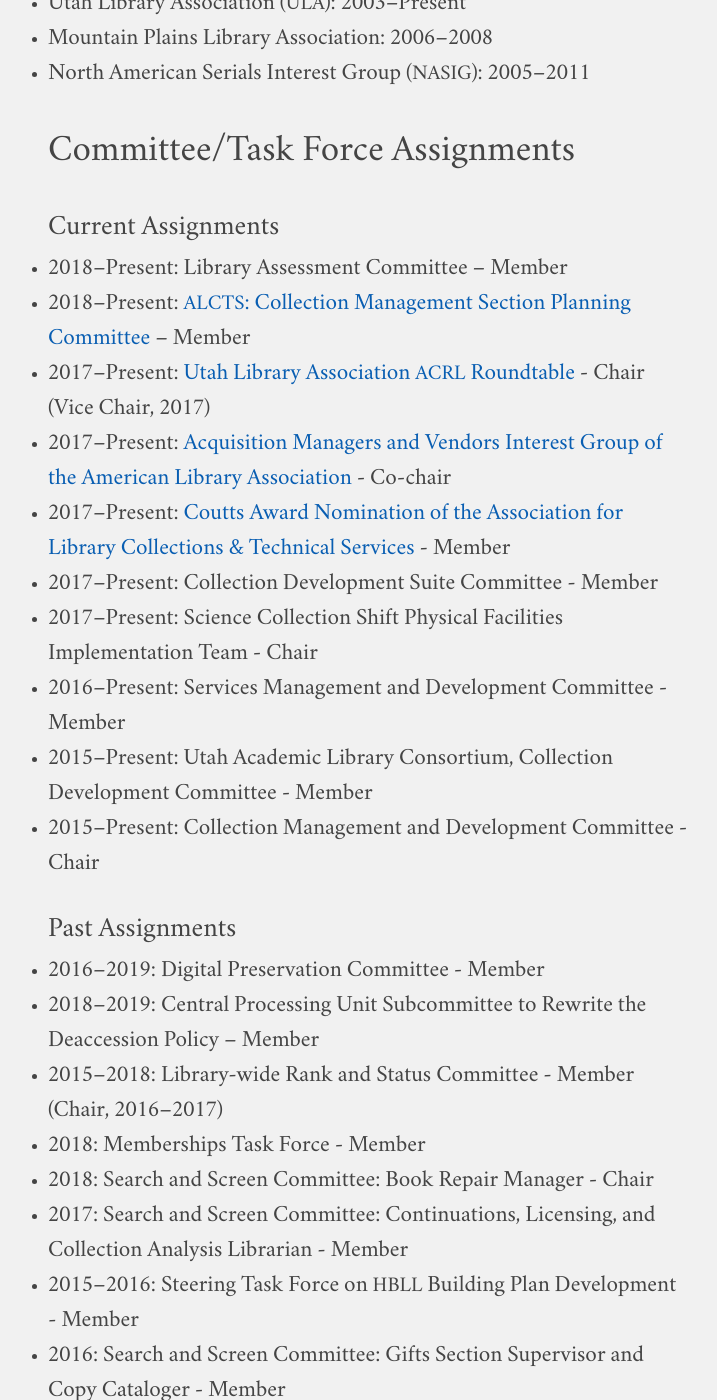
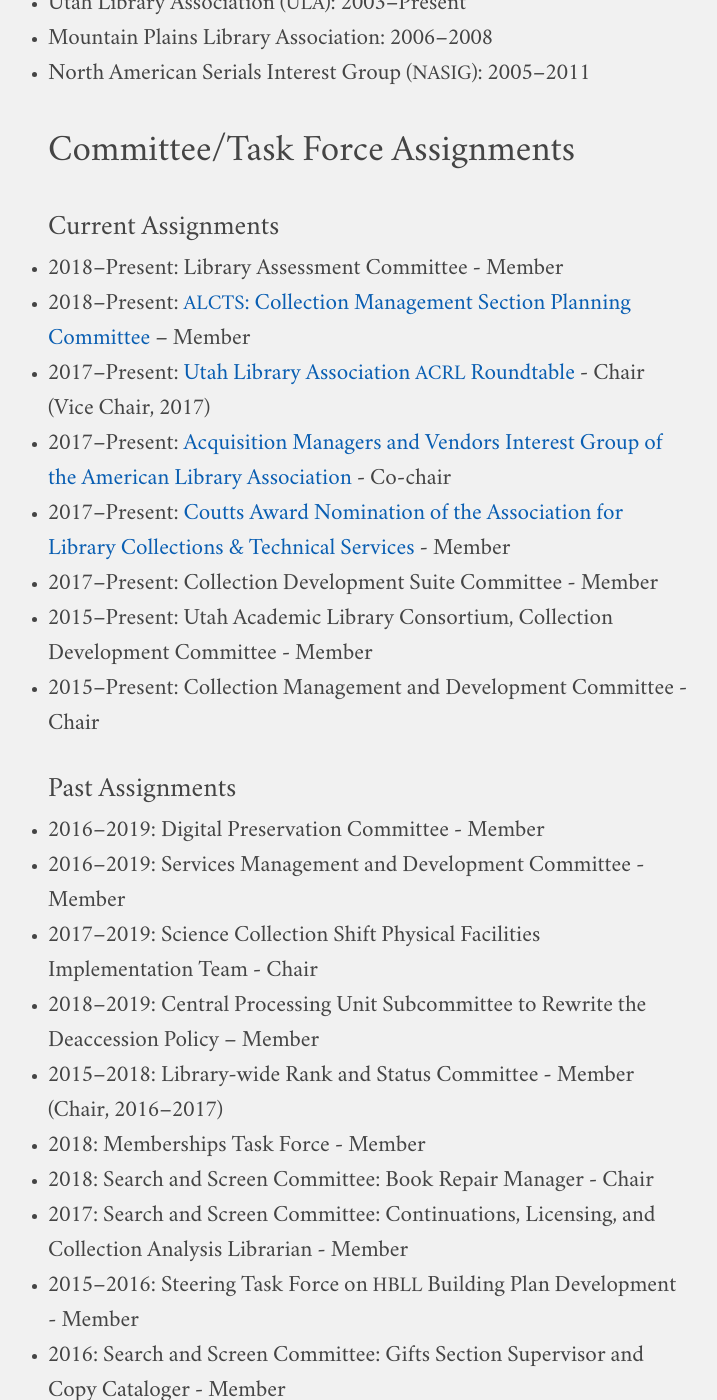
Before and after one commit to jaredhowland/jaredhowland.github.io, a Jekyll site: the page built from content/vita.md, in a window 1280 px wide and 1400 px high, scrolled down 12628 px. Shown: the whole window, without its empty margins (272-989 px from the left). Built offline with Jekyll 4.4.1, drawn with Linux system fonts in a browser that asks for light colours.

Commit message:
Update vita.md

```diff
--- a/content/vita.md
+++ b/content/vita.md
@@ -175,19 +175,19 @@ Implemented a Journals A–Z list, OpenURL link resolver, and an Electronic Reso
 ## Committee/Task Force Assignments ##
 
 ### Current Assignments ###
-* 2018–Present: Library Assessment Committee – Member
+* 2018–Present: Library Assessment Committee - Member
 * 2018–Present: [<span class="caps">ALCTS</span>: Collection Management Section Planning Committee][15] – Member
 * 2017–Present: [Utah Library Association <span class="caps">ACRL</span> Roundtable][16] - Chair (Vice Chair, 2017)
 * 2017–Present: [Acquisition Managers and Vendors Interest Group of the American Library Association][17] - Co-chair
 * 2017–Present: [Coutts Award Nomination of the Association for Library Collections & Technical Services][18] - Member
 * 2017–Present: Collection Development Suite Committee - Member
-* 2017–Present: Science Collection Shift Physical Facilities Implementation Team - Chair
-* 2016–Present: Services Management and Development Committee - Member
 * 2015–Present: Utah Academic Library Consortium, Collection Development Committee - Member
 * 2015–Present: Collection Management and Development Committee - Chair
 
 ### Past Assignments ###
 * 2016–2019: Digital Preservation Committee - Member
+* 2016–2019: Services Management and Development Committee - Member
+* 2017–2019: Science Collection Shift Physical Facilities Implementation Team - Chair
 * 2018–2019: Central Processing Unit Subcommittee to Rewrite the Deaccession Policy – Member
 * 2015–2018: Library-wide Rank and Status Committee - Member (Chair, 2016–2017)
 * 2018: Memberships Task Force - Member
```
